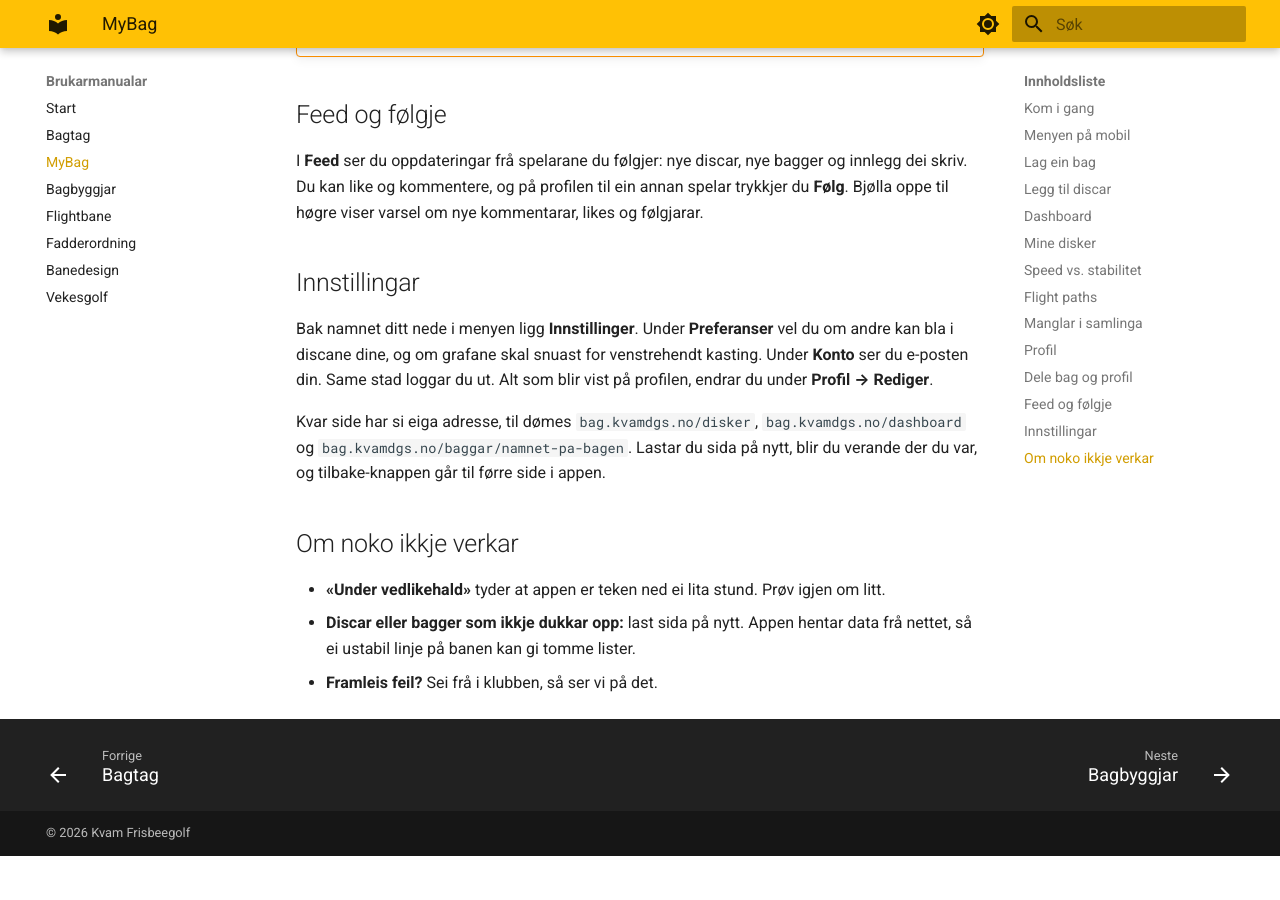
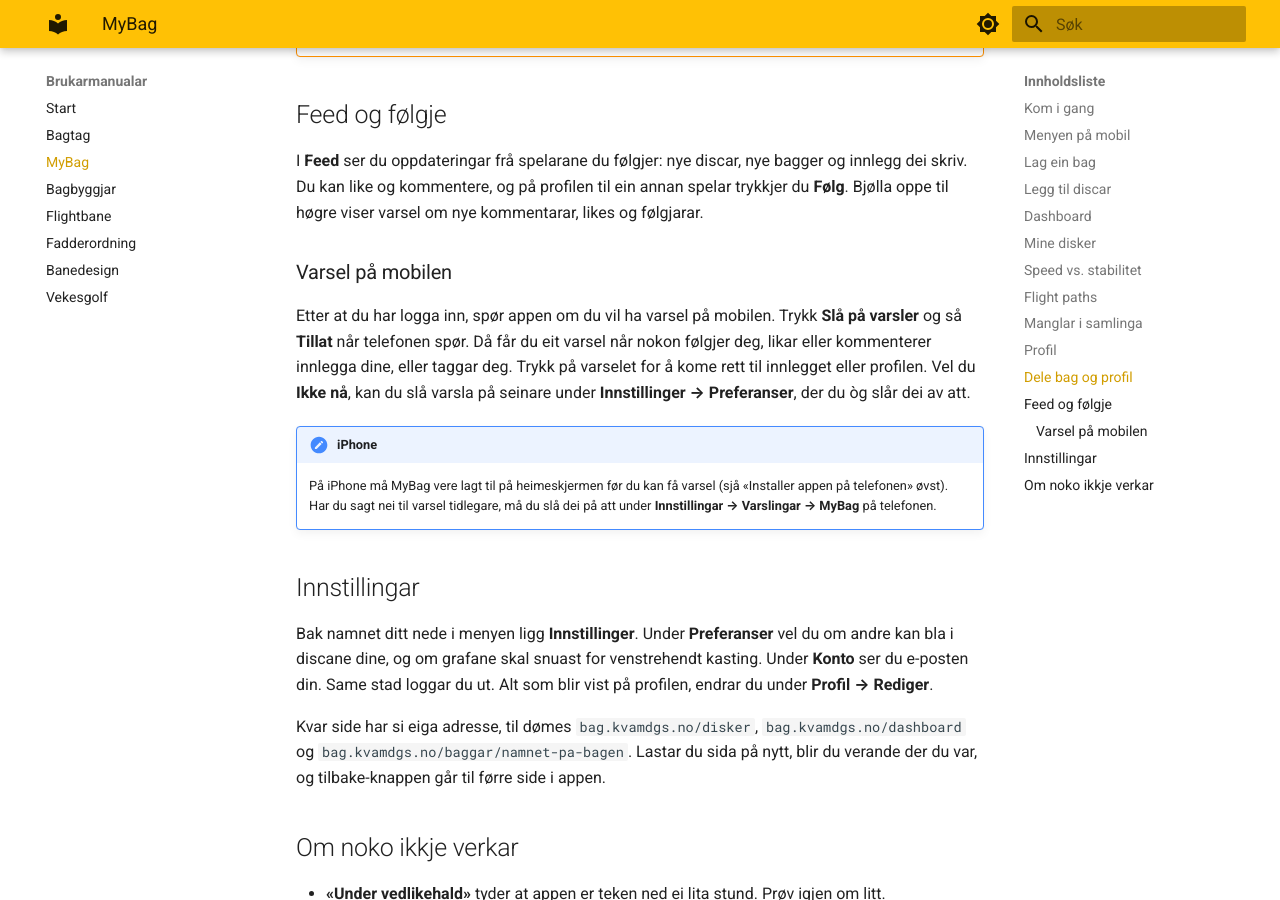
Before and after one commit to hanses89/manuals, an MkDocs documentation site: the page built from docs/bag.md, in a window 1280 px wide and 900 px high, scrolled down 4191 px. Built offline with MkDocs 1.6.1 and Material for MkDocs 9.7.7, drawn with Linux system fonts in a browser that asks for light colours; before the commit the page ends 5047 px from its top, so only the background shows below that.

Commit message:
manual: sync from bag.kvamdgs.no @ 8c95bfa8891c0db567ed0e380c0564f9647c9584

```diff
--- a/docs/bag.md
+++ b/docs/bag.md
@@ -176,6 +176,21 @@ bagger og innlegg dei skriv. Du kan like og kommentere, og på profilen til ein
 annan spelar trykkjer du **Følg**. Bjølla oppe til høgre viser varsel om nye
 kommentarar, likes og følgjarar.
 
+### Varsel på mobilen
+
+Etter at du har logga inn, spør appen om du vil ha varsel på mobilen. Trykk
+**Slå på varsler** og så **Tillat** når telefonen spør. Då får du eit varsel
+når nokon følgjer deg, likar eller kommenterer innlegga dine, eller taggar
+deg. Trykk på varselet for å kome rett til innlegget eller profilen. Vel du
+**Ikke nå**, kan du slå varsla på seinare under **Innstillinger →
+Preferanser**, der du òg slår dei av att.
+
+!!! note "iPhone"
+    På iPhone må MyBag vere lagt til på heimeskjermen før du kan få varsel
+    (sjå «Installer appen på telefonen» øvst). Har du sagt nei til varsel
+    tidlegare, må du slå dei på att under **Innstillingar → Varslingar →
+    MyBag** på telefonen.
+
 ## Innstillingar
 
 Bak namnet ditt nede i menyen ligg **Innstillinger**. Under **Preferanser**
```
